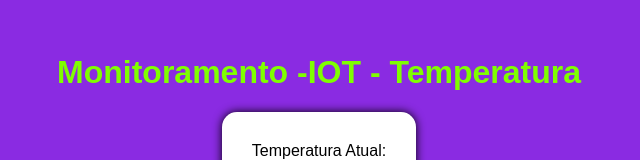
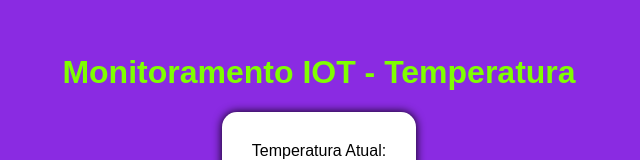
Before and after one commit to jandersondemori/dht-temperatura, a plain HTML site: page index.html in a window 1280 px wide. Shown: the part 230-390 px from the top of the page, without its empty margins (321-961 px from the left). Drawn offline with Linux system fonts and the light colour scheme.

Commit message:
Update index.html

```diff
--- a/index.html
+++ b/index.html
@@ -7,7 +7,7 @@
     <link rel="stylesheet" href="style.css">
 </head>
 <body>
-    <h1>Monitoramento -IOT - Temperatura</h1>
+    <h1>Monitoramento IOT - Temperatura</h1>
     <div class= "sensor-box"
         <p> Temperatura Atual: </p>
         <p>0.0°C</p>
```
